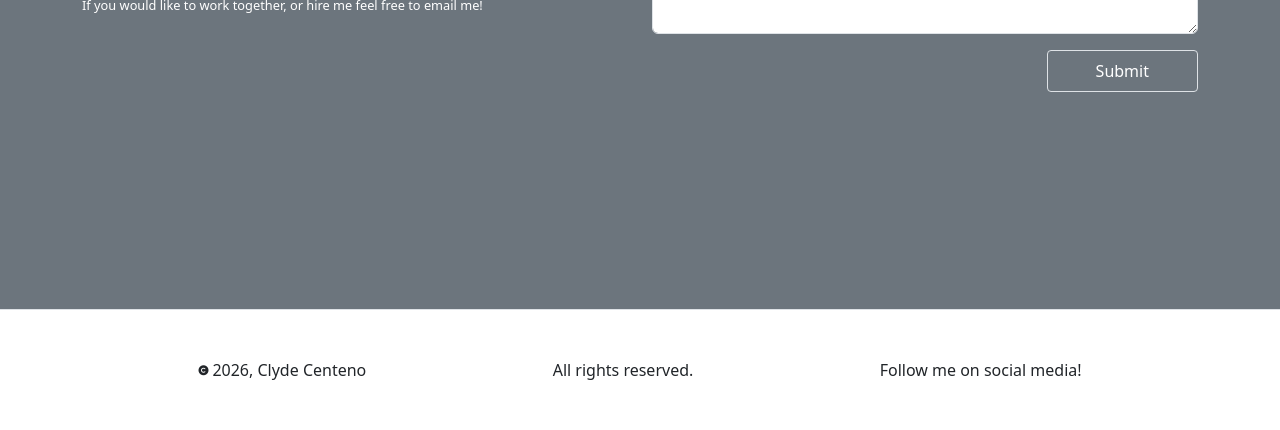
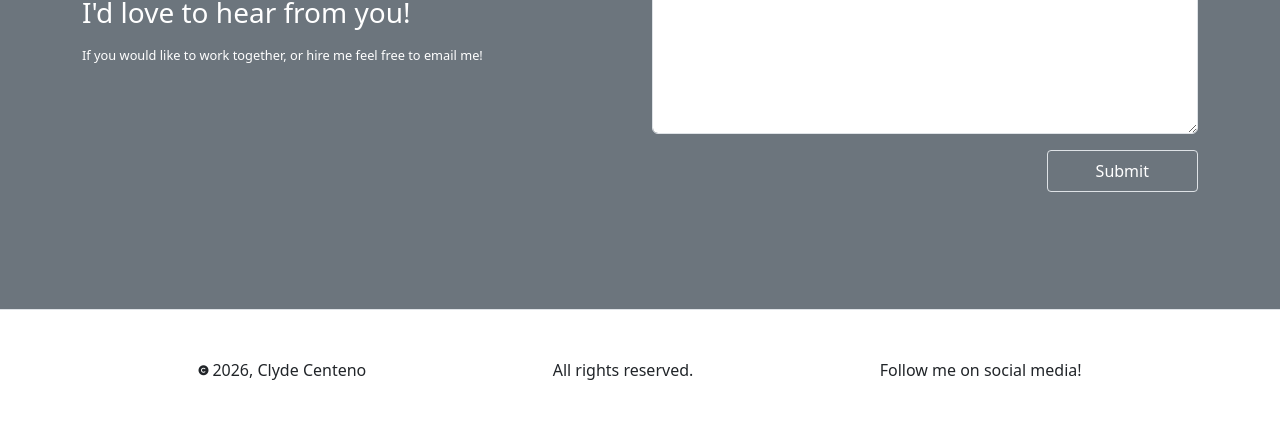
Before and after one commit to ClydeCenteno1/Portfolio-Website, a plain HTML site: page contact.html in a window 1280 px wide. Shown: the part 370-800 px from the top of the page. Drawn offline with nearby package versions, Linux system fonts and the light colour scheme.

Commit message:
made textarea 200px height

```diff
--- a/contact.html
+++ b/contact.html
@@ -99,7 +99,7 @@
                     <div class="messages text-white mt-3">
                         <label for="floatingTextarea">Message</label>
                         <textarea class="form-control" placeholder="Leave a message here" id="floatingTextarea"
-                            style="height:100px;"></textarea>
+                            style="height: 200px;"></textarea>
 
                     </div>
                     <div class="d-flex mt-3">
```
